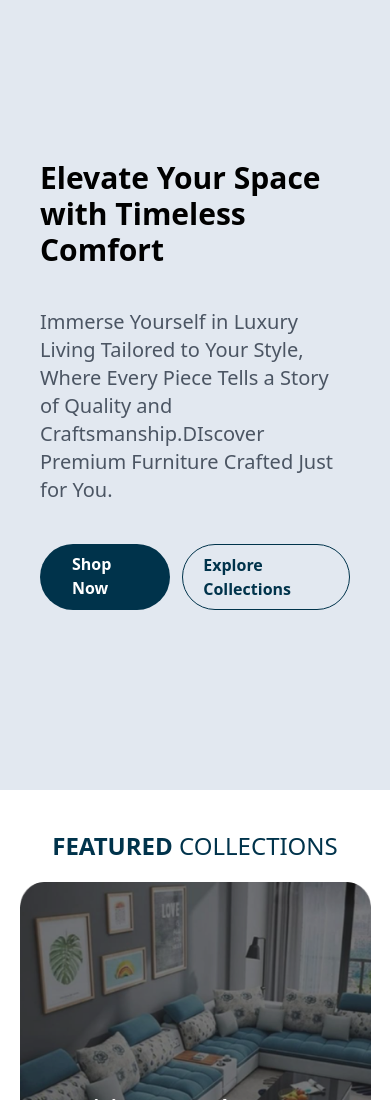
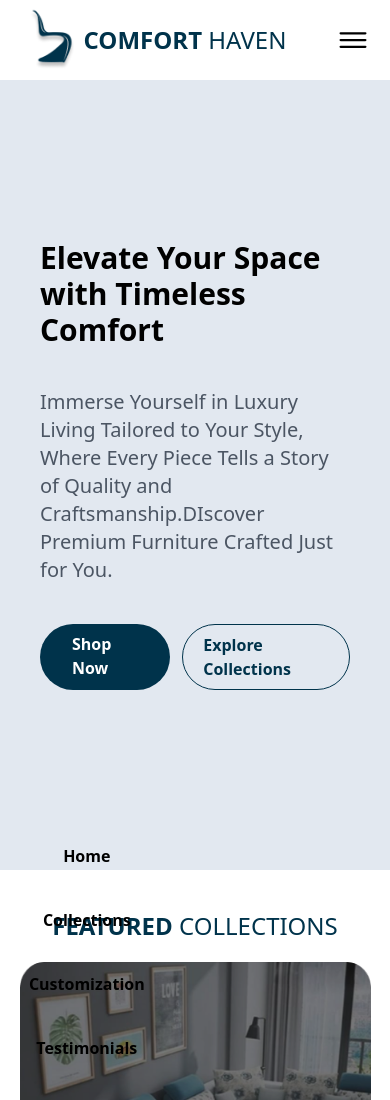
Before and after one commit to FirstAyo/Comfort_Haven, a website: page src/index.html in a window 390 px wide. Shown: the top 1100 px of the page. Drawn offline with nearby package versions, Linux system fonts and the light colour scheme.

Commit message:
JS for mobile menu toggle

```diff
--- a/src/index.html
+++ b/src/index.html
@@ -14,21 +14,27 @@
 
         <!-- header section -->
         <section class="bg-white">
-            <div class="hidden lg:flex justify-between items-center w-[90%] mx-auto h-20">
+            <div class="flex justify-between items-center w-[90%] mx-auto h-20">
                 <div class="flex flex-row justify-center items-center">
                     <img src="../img/logo.png" alt="" class="w-16 h-16">
                     <h1 class="text-2xl uppercase font-bold text-[#00334B]">Comfort <span
                             class="font-normal">Haven</span>
                     </h1>
                 </div>
-                <nav class="flex gap-10 font-semibold">
-                    <a href="#">Home</a>
-                    <a href="#">Collections</a>
-                    <a href="#">Customization</a>
-                    <a href="#">Testimonials</a>
-                    <a href="#">Contact</a>
+                <nav class="flex flex-col nav-links absolute top-[100%] lg:relative lg:top-0 lg:flex-row gap-16">
+                    <ul class="flex flex-col lg:flex-row gap-10 font-semibold items-center">
+                        <a href="#">Home</a>
+                        <a href="#">Collections</a>
+                        <a href="#">Customization</a>
+                        <a href="#">Testimonials</a>
+                        <a href="#">Contact</a>
+                    </ul>
+                    <div>
+                        <a href="#" class="text-white bg-[#00334B] py-2 px-5 rounded-full">Explore Now</a>
+                    </div>
                 </nav>
-                <a href="#" class="text-white bg-[#00334B] py-2 px-5 rounded-full">Explore Now</a>
+
+                <ion-icon name="menu-outline" onclick="onToggle(this)" class="lg:hidden text-4xl cursor-pointer" id="toggle-menu"></ion-icon>
             </div>
         </section>
 
@@ -375,6 +381,12 @@
 
     </section>
 
+    <script src="script.js"></script>
+
+    <!-- ionicons script for the mobile menu icon -->
+    <script type="module" src="https://unpkg.com/ionicons@7.1.0/dist/ionicons/ionicons.esm.js"></script>
+    <script nomodule src="https://unpkg.com/ionicons@7.1.0/dist/ionicons/ionicons.js"></script>
+
 
 </body>
 
--- /dev/null
+++ b/src/script.js
@@ -0,0 +1,13 @@
+const toggleMenu = document.getElementById ("toggle-menu");
+const mobileMenu = document.querySelector (".nav-links");
+
+function onToggle(e){
+    if (e.name === 'menu-outline'){
+        e.name = 'close-outline';
+        mobileMenu.classList.toggle('top-[12%]');
+    }
+    else{
+        e.name = 'menu-outline';
+        mobileMenu.classList.toggle('top-[-100%]');
+    }
+}
```
Also changed, not shown: src/output.css.
